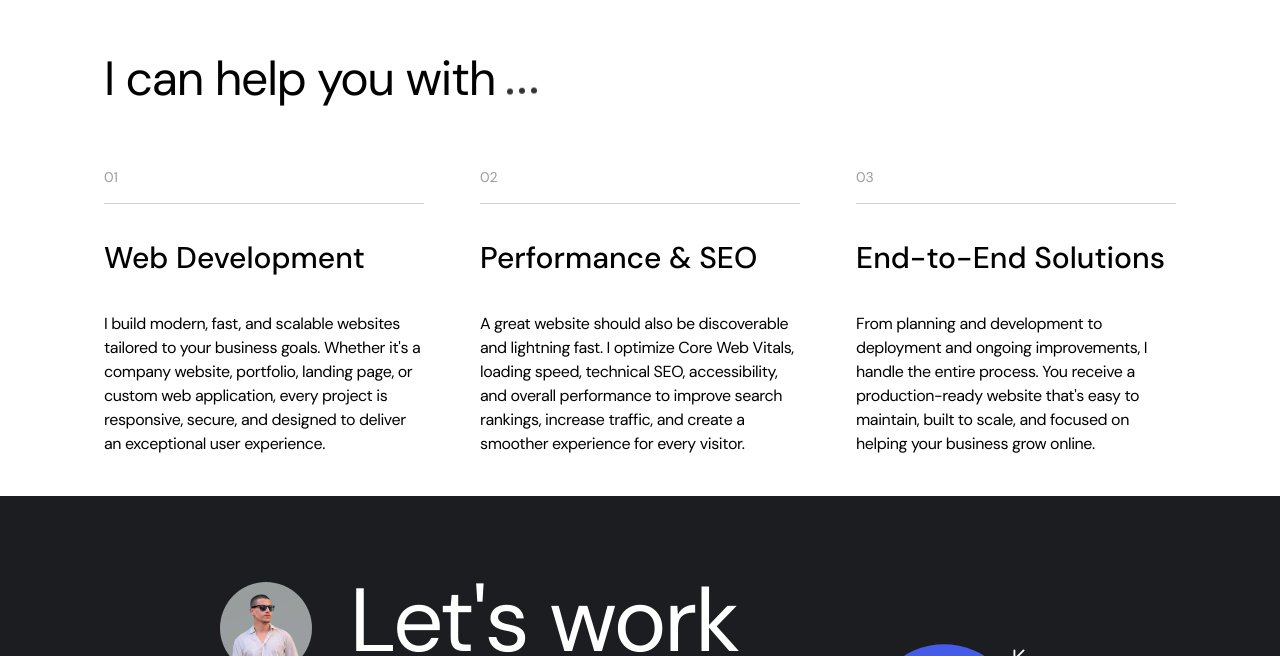
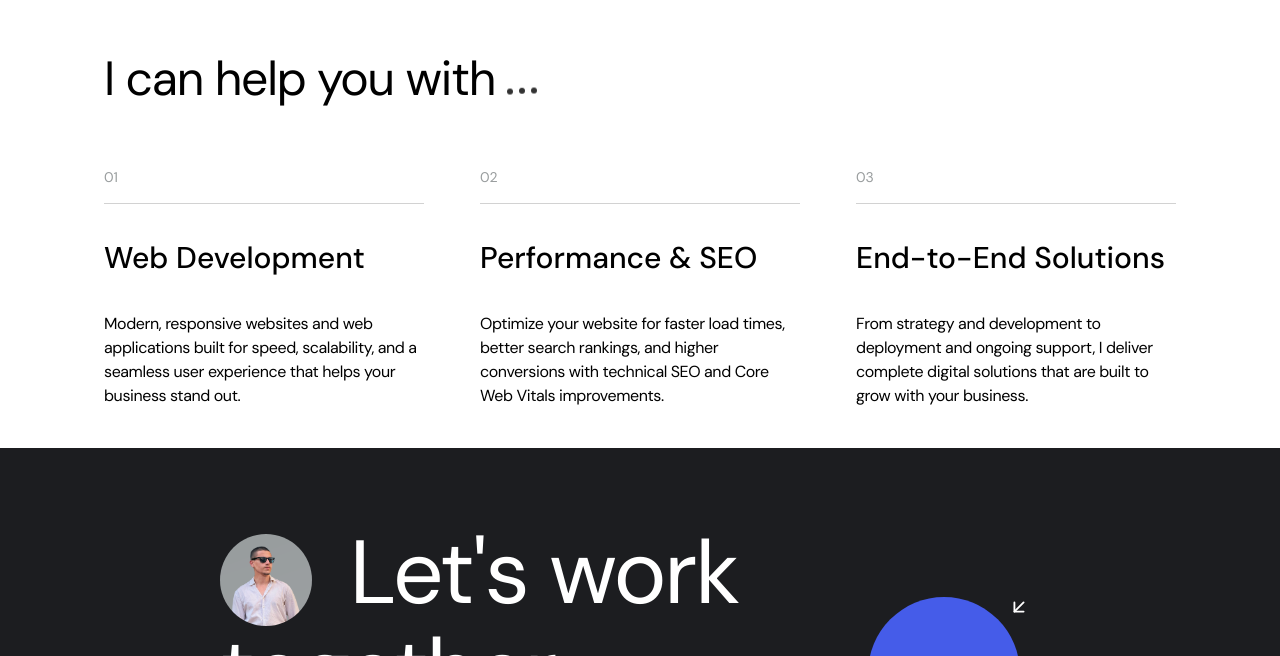
Before and after one commit to mussadiqkhan6886/portfolionew, a Next.js app: page /about in a window 1280 px wide. Shown: the part 1498-2154 px from the top of the page. Built offline with nearby package versions, Linux system fonts and the light colour scheme.

Commit message:
services done

```diff
--- a/constants/index.ts
+++ b/constants/index.ts
@@ -204,18 +204,18 @@ export const services = [
     id: "01",
     title: "Web Development",
     description:
-      "I build modern, fast, and scalable websites tailored to your business goals. Whether it's a company website, portfolio, landing page, or custom web application, every project is responsive, secure, and designed to deliver an exceptional user experience.",
+      "Modern, responsive websites and web applications built for speed, scalability, and a seamless user experience that helps your business stand out.",
   },
   {
     id: "02",
     title: "Performance & SEO",
     description:
-      "A great website should also be discoverable and lightning fast. I optimize Core Web Vitals, loading speed, technical SEO, accessibility, and overall performance to improve search rankings, increase traffic, and create a smoother experience for every visitor.",
+      "Optimize your website for faster load times, better search rankings, and higher conversions with technical SEO and Core Web Vitals improvements.",
   },
   {
     id: "03",
     title: "End-to-End Solutions",
     description:
-      "From planning and development to deployment and ongoing improvements, I handle the entire process. You receive a production-ready website that's easy to maintain, built to scale, and focused on helping your business grow online.",
+      "From strategy and development to deployment and ongoing support, I deliver complete digital solutions that are built to grow with your business.",
   },
 ];
```
